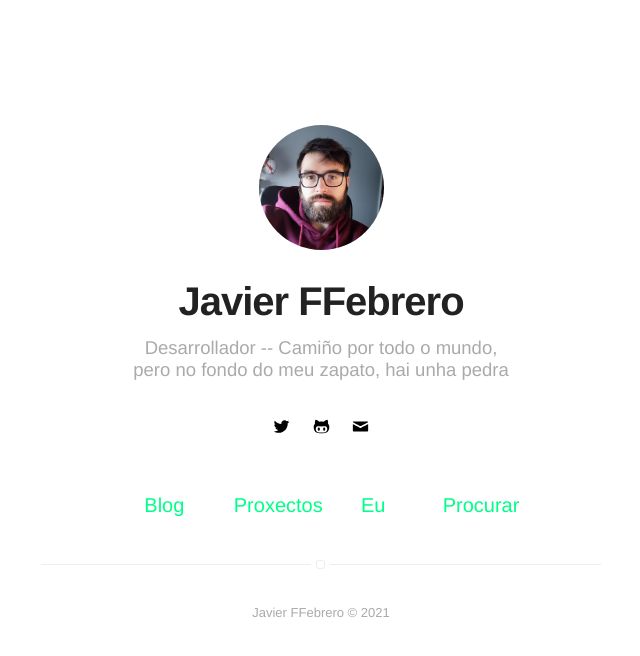
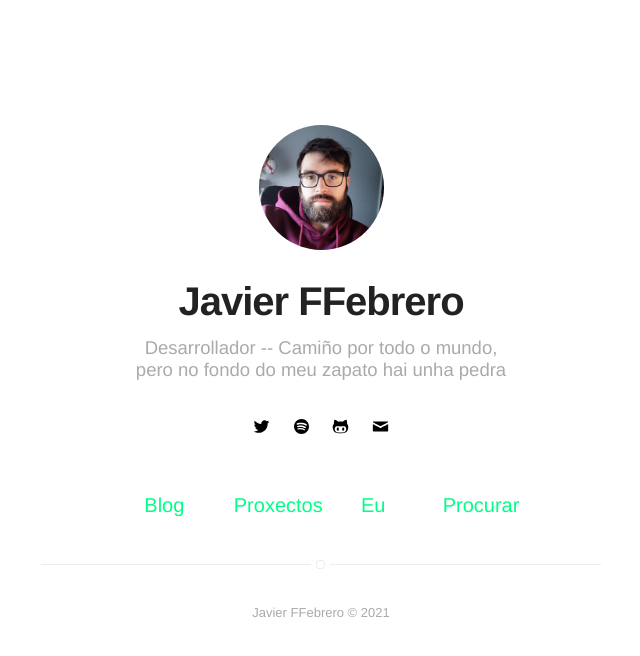
Before and after one commit to fdezfebrero/febrero.github.io, a Jekyll site: the page built from index.html, in a window 1280 px wide. Shown: the top 656 px of the page, without its empty margins (319-959 px from the left). Built offline with Jekyll 4.4.1, drawn with Linux system fonts in a browser that asks for light colours.

Commit message:
corregimos error con coma

```diff
--- a/_config.yml
+++ b/_config.yml
@@ -1,6 +1,6 @@
 # main text of home
 name: Javier FFebrero
-bio: Desarrollador -- Camiño por todo o mundo, pero no fondo do meu zapato, hai unha pedra
+bio: Desarrollador -- Camiño por todo o mundo, pero no fondo do meu zapato hai unha pedra
 
 # twitter summary info
 description: A blog about technology
@@ -40,7 +40,7 @@ twitter: fdezfebrero
 # pinterest: mypinterest
 # linkedin: mylinkedin
 # youtube: myyoutube
-# spotify: myspotify
+spotify: https://open.spotify.com/user/1159051621?si=536e0d03b4214817
 github: fdezfebrero
 # gitlab: mygitlab
 # lastfm: mylastfm
@@ -55,7 +55,7 @@ email: javiferfeb@gmail.com
 authors:
   javier:
     name: Javier
-    bio: Desarrollador -- Camiño por todo o mundo, pero no fondo do meu zapato, hai unha pedra
+    bio: Desarrollador -- Camiño por todo o mundo, pero no fondo do meu zapato hai unha pedra
     external-image: false
     picture: assets/images/perfil.jpg
     twitter: fdezfebrero
```
